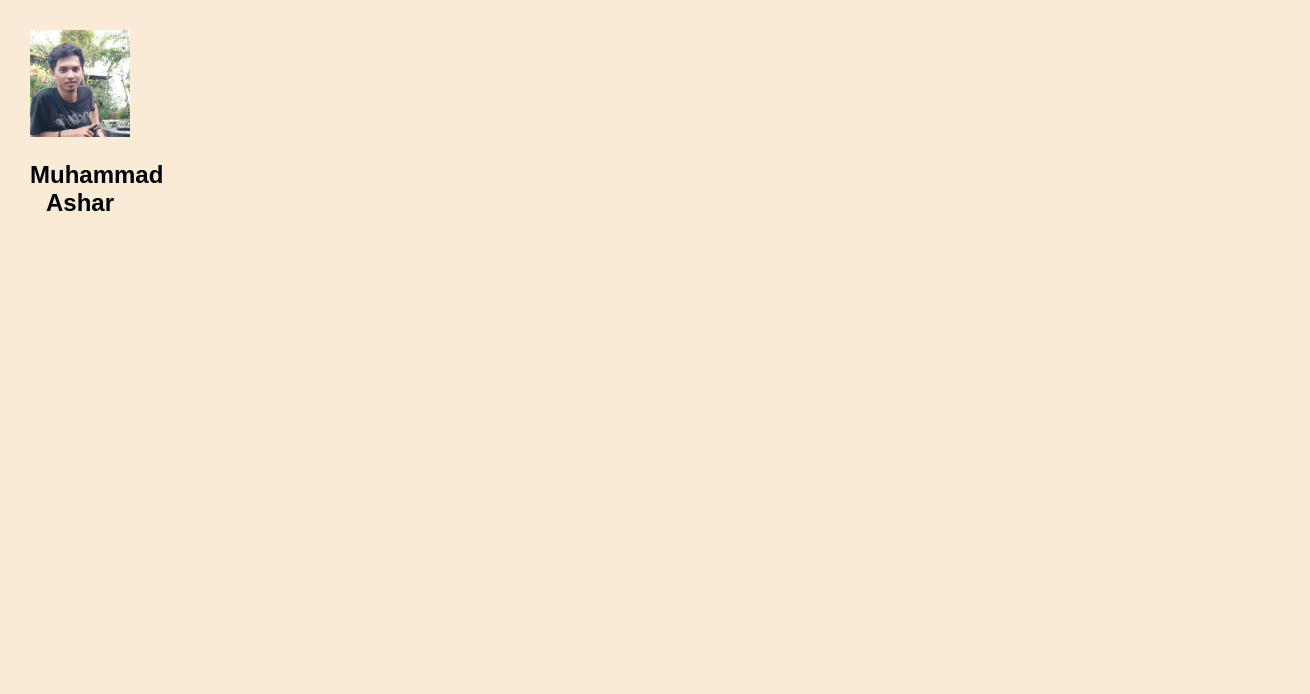
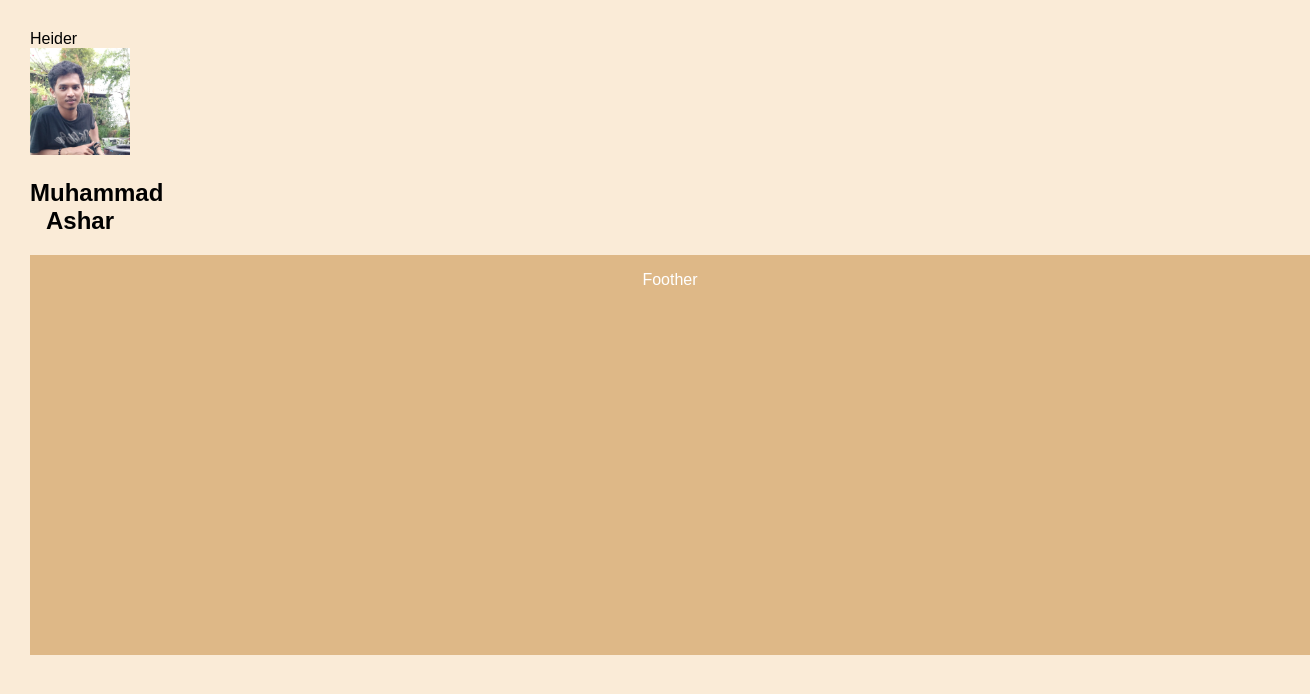
Before and after one commit to muhammadashar00/myrepository, a plain HTML site: page index.html in a window 1280 px wide. Shown: the whole page, 1310 px wide, since content can reach past the window. Drawn offline with Linux system fonts and the light colour scheme.

Commit message:
commit index.html

```diff
--- a/index.html
+++ b/index.html
@@ -4,9 +4,11 @@
         <link rel="stylesheet" href="style.css">
     </head>
     <body>
+    	<header id="header">Heider</header>
        <div id="profile-container">
            <img id="profile-image" src="images/ashar1.jpeg" alt="profile-image"/>
            <h2 id="profile-name">Muhammad Ashar</h2>
        </div>
+       <footer id="footer">Foother</footer>
     </body>
 </html>
```
